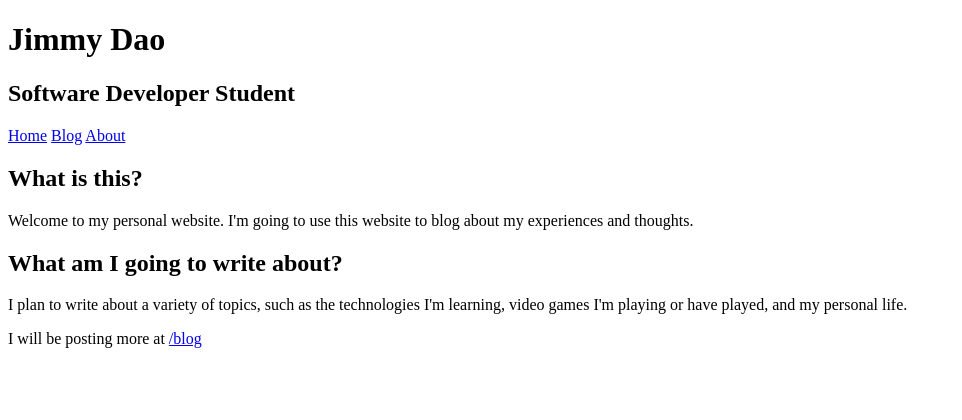
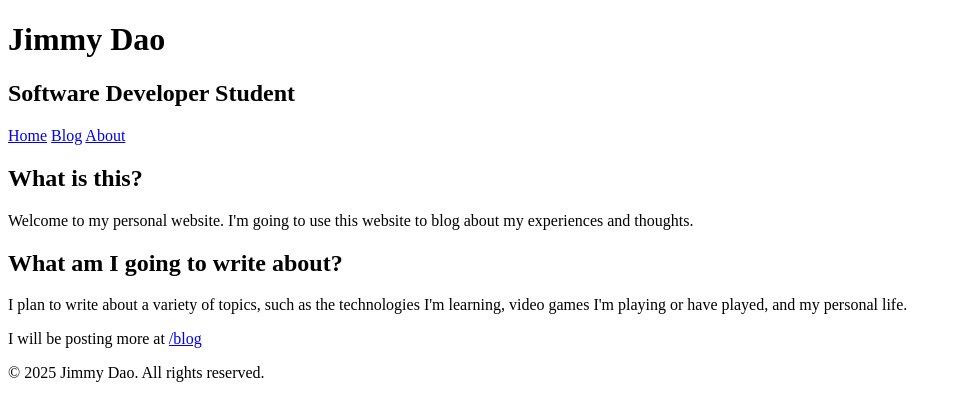
Before and after one commit to Daojim/personal-website, a React (Vite) app in the folder apps/client/: page / in a window 1280 px wide. Shown: the top 420 px of the page, without its empty margins (0-962 px from the left). Built offline with nearby package versions, Linux system fonts and the light colour scheme.

Commit message:
Add Footer

```diff
--- /dev/null
+++ b/apps/client/src/components/Footer.tsx
@@ -0,0 +1,5 @@
+function Footer() {
+  return <footer>&copy; 2025 Jimmy Dao. All rights reserved.</footer>;
+}
+
+export default Footer;
--- a/apps/client/src/layout/SiteLayout.tsx
+++ b/apps/client/src/layout/SiteLayout.tsx
@@ -1,6 +1,7 @@
 import { Outlet } from "react-router-dom";
 import Header from "../components/Header";
 import Nav from "../components/Nav";
+import Footer from "../components/Footer";
 
 function SiteLayout() {
   return (
@@ -10,6 +11,7 @@ function SiteLayout() {
       <main>
         <Outlet />
       </main>
+      <Footer />
     </>
   );
 }
```
